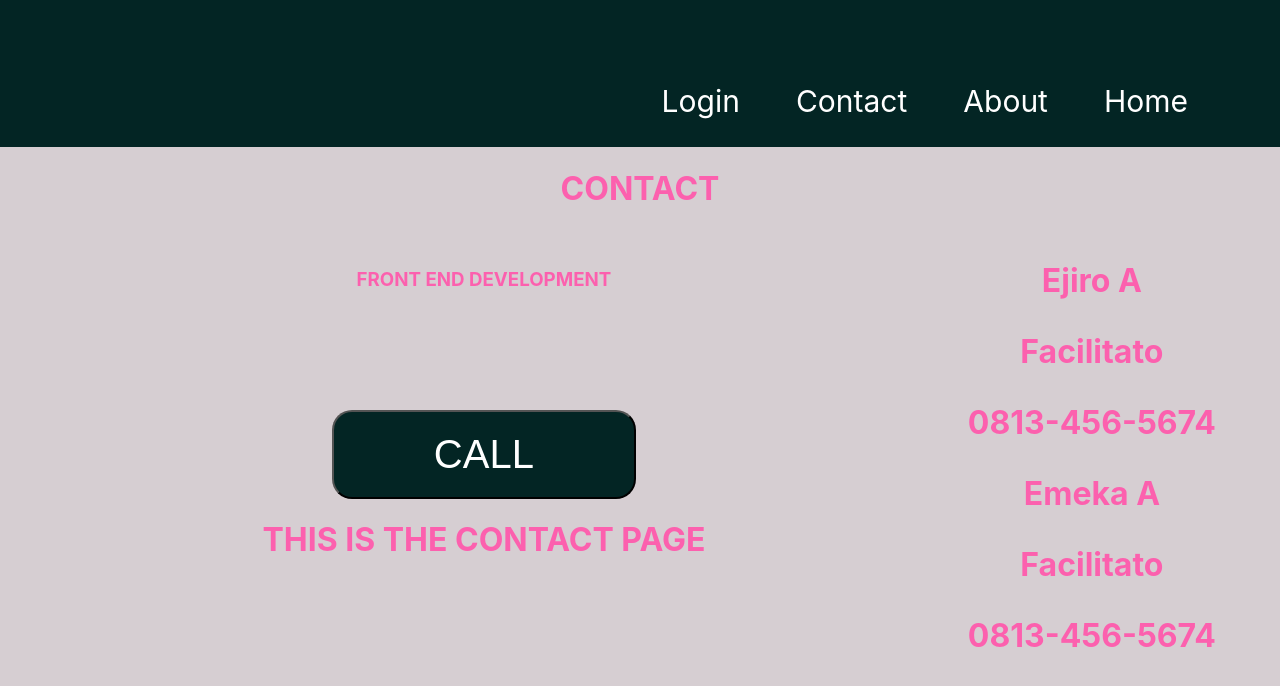
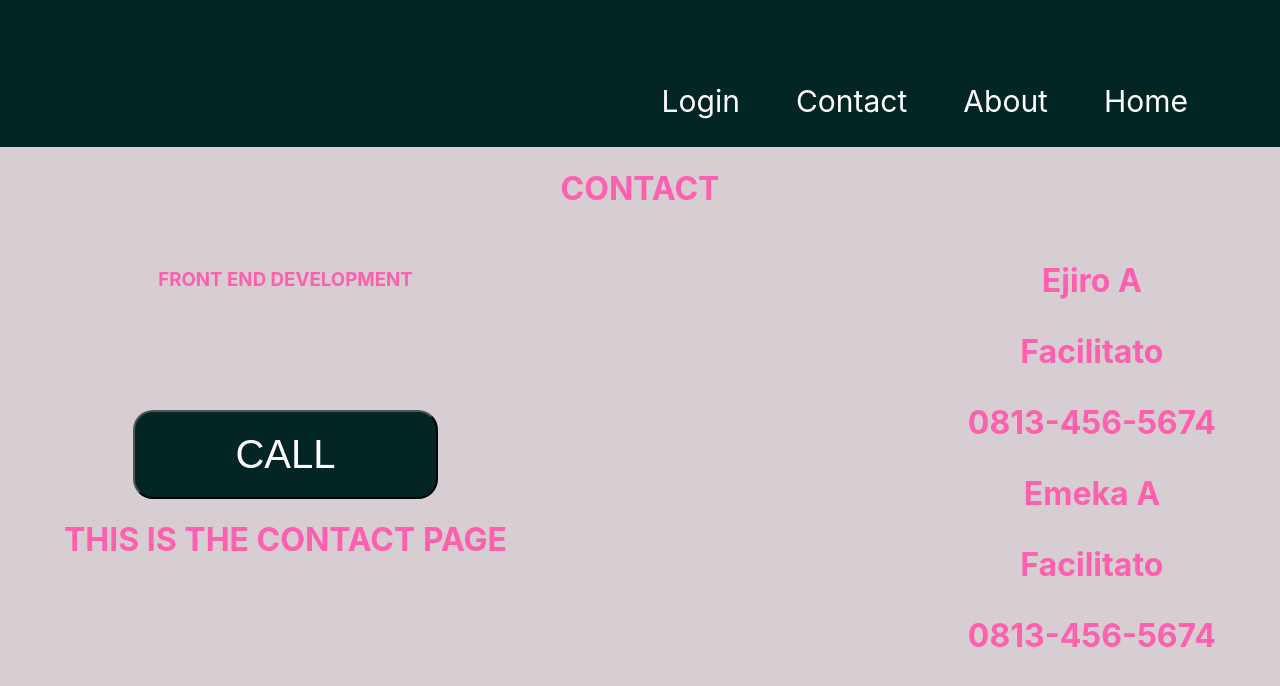
Before and after one commit to honourzy/Task-10, a React (Create React App) app: page /contact in a window 1280 px wide. Shown: the top 686 px of the page. Built offline with nearby package versions, Linux system fonts and the light colour scheme.

Commit message:
Update Contact.js

```diff
--- a/src/Pages/Contact.js
+++ b/src/Pages/Contact.js
@@ -18,7 +18,7 @@ export default function Contact() {
             </h1>
             </div>
 <br/>
-<div className="H3Contac">
+<div className="H3Contact">
             <h3>FRONT END DEVELOPMENT</h3><br/>
             <button>CALL</button>
 
```
